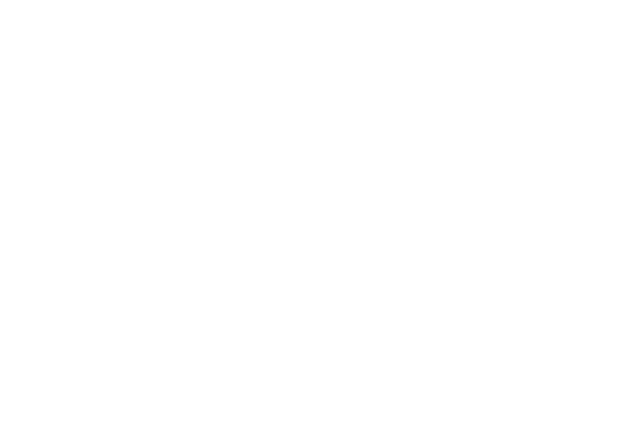
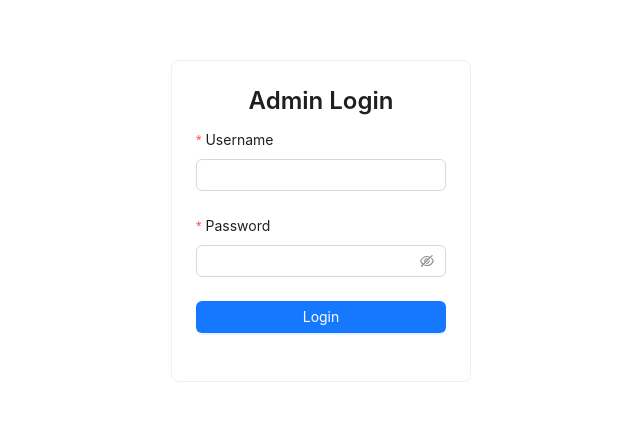
Before and after one commit to RishavLC/admin-dashboard-project, a React (Create React App) app: page /login in a window 1280 px wide. Before the commit this address had no page. Shown: the part 179-600 px from the top of the page, without its empty margins (319-959 px from the left). Built offline with nearby package versions, Linux system fonts and the light colour scheme.

Commit message:
login added

```diff
--- a/src/App.js
+++ b/src/App.js
@@ -1,19 +1,28 @@
-import { BrowserRouter as Router, Routes, Route } from 'react-router-dom';
+import { BrowserRouter as Router, Routes, Route, Navigate } from 'react-router-dom';
+import { useState } from 'react';
 import Dashboard from './pages/Dashboard';
 import Users from './pages/Users';
 import Services from './pages/Services';
 import Reports from './pages/Reports';
 import Settings from './pages/Settings';
+import Login from './pages/Login';
 
 export default function App() {
+  const [isAuthenticated, setIsAuthenticated] = useState(false);
+
+  const ProtectedRoute = ({ element }) => (
+    isAuthenticated ? element : <Navigate to="/login" />
+  );
+
   return (
     <Router>
       <Routes>
-        <Route path="/" element={<Dashboard />} />
-        <Route path="/users" element={<Users />} />
-        <Route path="/services" element={<Services />} />
-        <Route path="/reports" element={<Reports />} />
-        <Route path="/settings" element={<Settings />} />
+        <Route path="/login" element={<Login setIsAuthenticated={setIsAuthenticated} />} />
+        <Route path="/" element={<ProtectedRoute element={<Dashboard />} />} />
+        <Route path="/users" element={<ProtectedRoute element={<Users />} />} />
+        <Route path="/services" element={<ProtectedRoute element={<Services />} />} />
+        <Route path="/reports" element={<ProtectedRoute element={<Reports />} />} />
+        <Route path="/settings" element={<ProtectedRoute element={<Settings />} />} />
       </Routes>
     </Router>
   );
--- /dev/null
+++ b/src/pages/Login.js
@@ -0,0 +1,42 @@
+import { useState } from 'react';
+import { useNavigate } from 'react-router-dom';
+import { Form, Input, Button, Typography, Card } from 'antd';
+
+const { Title } = Typography;
+
+const Login = ({ setIsAuthenticated }) => {
+  const [loading, setLoading] = useState(false);
+  const navigate = useNavigate();
+
+  const handleLogin = (values) => {
+    setLoading(true);
+    setTimeout(() => {
+      if (values.username === 'admin' && values.password === 'admin123') {
+        setIsAuthenticated(true);
+        navigate('/');
+      } else {
+        alert('Invalid credentials');
+      }
+      setLoading(false);
+    }, 1000);
+  };
+
+  return (
+    <div style={{ display: 'flex', justifyContent: 'center', alignItems: 'center', height: '100vh' }}>
+      <Card style={{ width: 300 }}>
+        <Title level={3} style={{ textAlign: 'center' }}>Admin Login</Title>
+        <Form onFinish={handleLogin} layout="vertical">
+          <Form.Item name="username" label="Username" rules={[{ required: true }]}> <Input /> </Form.Item>
+          <Form.Item name="password" label="Password" rules={[{ required: true }]}> <Input.Password /> </Form.Item>
+          <Form.Item>
+            <Button type="primary" htmlType="submit" loading={loading} block>
+              Login
+            </Button>
+          </Form.Item>
+        </Form>
+      </Card>
+    </div>
+  );
+};
+
+export default Login;
```
